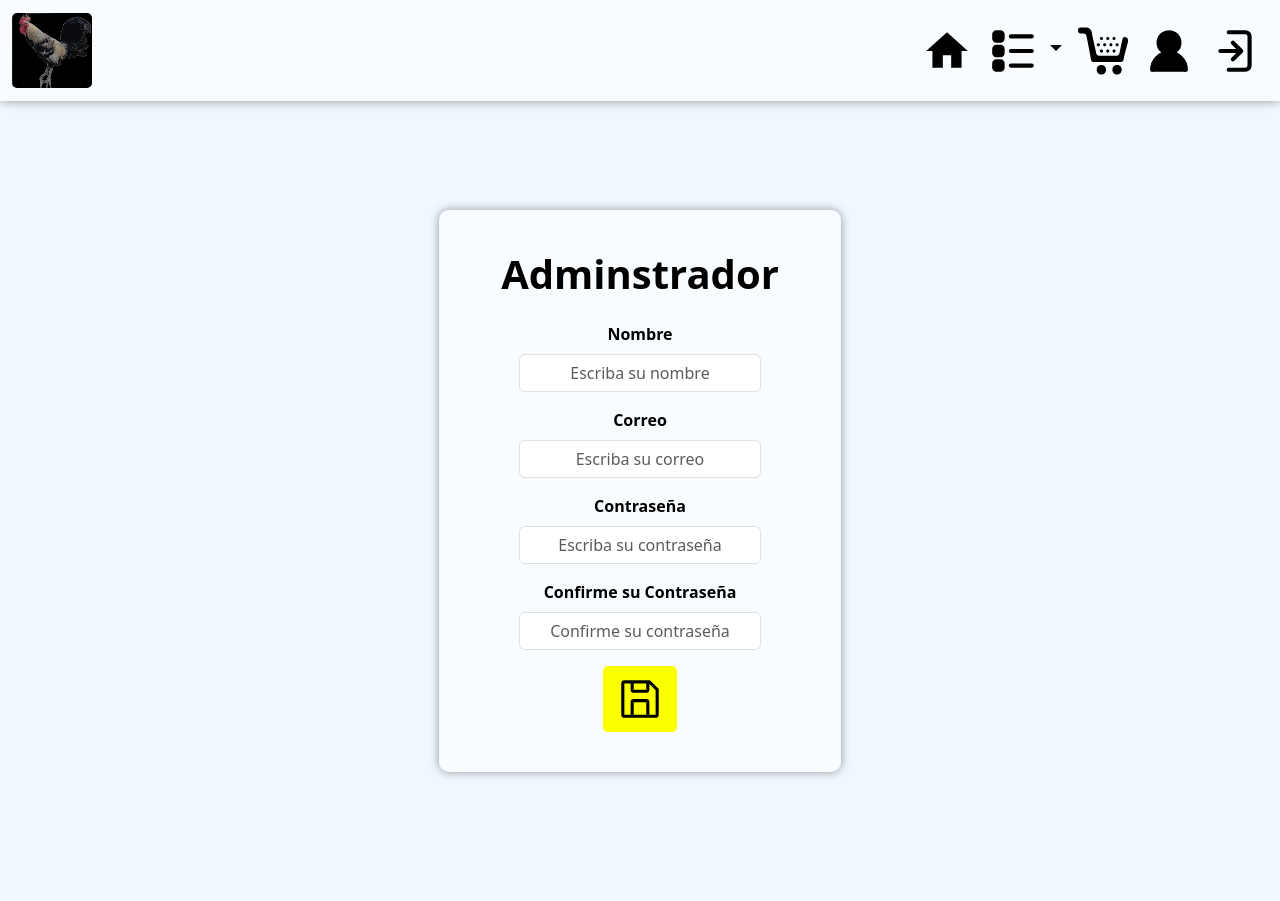
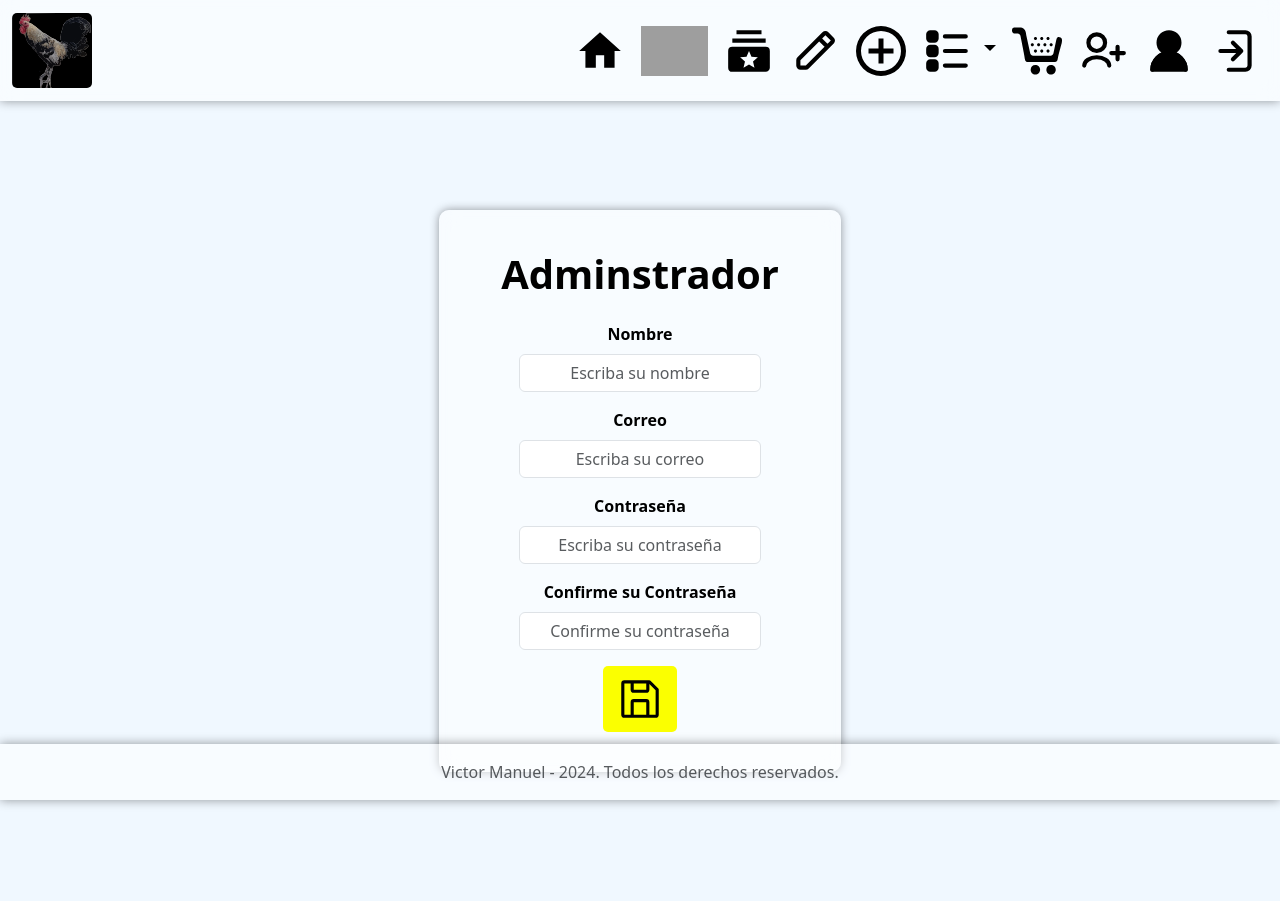
Before and after one commit to ElKarmak/Pw_venta-de-gallos-en-linea, a PHP site: page /crearUsuarioAdmin.html in a window 1280 px wide. Run offline with PHP 8.4, Linux system fonts and the light colour scheme; grey boxes are pictures that could not be loaded.

```diff
--- a/crearUsuarioAdmin.html
+++ b/crearUsuarioAdmin.html
@@ -109,6 +109,17 @@
         height: 75px;
         border-radius: 5px;
       }
+      footer {
+        position: fixed;
+        bottom: 0;
+        width: 100%;
+        background-color: rgba(255, 255, 255, 0.5);
+        text-emphasis-color: black;
+        box-shadow: 0 0 10px rgba(2, 0, 4, 0.4);
+      }
+      .footer{
+        box-shadow: 0 0 10px rgba(2, 0, 4, 0.4);
+      }
 
 
 
@@ -147,6 +158,61 @@
               />
             </a>
           </li>
+          <li class="nav-item">
+            <a
+              class="nav-link text-black"
+              aria-current="page"
+              href="/productosVenta.html"
+            >
+              <img
+                class="img-flu"
+                src="/icons/icon.svg"
+                alt=""
+              />
+            </a>
+          </li>
+
+          <li class="nav-item">
+            <a
+              class="nav-link text-black"
+              aria-current="page"
+              href="/productosVenta.html"
+            >
+              <img
+                class="img-flu"
+                src="/icons/iconProduct.svg"
+                alt=""
+              />
+            </a>
+          </li>
+
+          <li class="nav-item">
+            <a
+              class="nav-link text-black"
+              aria-current="page"
+              href="/editarProducto.html"
+            >
+              <img
+                class="img-flu"
+                src="/icons/IconUpdate.svg"
+                alt=""
+              />
+            </a>
+          </li>
+
+          <li class="nav-item">
+            <a
+              class="nav-link text-black"
+              aria-current="page"
+              href="/crearProducto.html"
+            >
+              <img
+                class="img-flu"
+                src="/icons/iconCreate.svg"
+                alt=""
+              />
+            </a>
+          </li>
 
           <!-- Dropdown menu for Categories -->
           <li class="nav-item dropdown">
@@ -176,6 +242,16 @@
               <img class="img-flu" src="/icons/shoping-cart.svg" alt="" />
             </a>
           </li>
+
+          <li class="nav-item">
+            <a
+              class="nav-link text-black"
+              aria-current="page"
+              href="/crearUsuarioAdmin.html"
+            >
+              <img class="img-flu" src="/icons/CreateAdmin.svg" alt="" />
+            </a>
+          </li>
           <li class="nav-item">
             <a
               class="nav-link text-black"
@@ -193,7 +269,7 @@
             <a
               class="nav-link text-black"
               aria-current="page"
-              href="/loginUsers.html"
+              href="/loginAdminstrdores.html"
             >
               <img
                 class="img-flu"
@@ -202,6 +278,7 @@
               />
             </a>
           </li>
+
         </ul>
       </div>
     </div>
@@ -253,6 +330,11 @@
     </div>
   </div>
 
+
+  <footer class="footer mt-auto py-3 text-center">
+    <span class="text-muted">Victor Manuel - <script>document.write(new Date().getFullYear())</script>. Todos los derechos reservados.</span>
+</footer>
+
   <script src="/validate/js/crearUsuarioaAndEditar.js"></script>
 
 </body>
--- /dev/null
+++ b/functions/cerrarSesion.php
@@ -0,0 +1,6 @@
+<?php
+
+session_start();
+session_destroy();
+
+header("Location: ../loginAdminstrdores.php");
--- a/loginAdminstrdores.html
+++ b/loginAdminstrdores.php
@@ -72,7 +72,10 @@
         <div class="container">
           <div class="card-body">
             <h1 class="card-title text-center mb-4">Admistradores</h1>
-            <form id="login-form" class="text-center needs-validation" action="/productosVenta.html">
+
+              <?= isset($_GET['error']) ? '<div class="alert alert-danger" role="alert">Usuario o contraseña incorrectos</div>' : '' ?>
+
+            <form id="login-form" class="text-center needs-validation" action="/functions/adminLogin.php" method="POST">
               <div class="mb-3 w-50 mx-auto">
                 <label for="username" class="form-label">Usuario</label>
                 <input id="input-text"  type="text" class="form-control" id="username" name="username"
```
Also changed, not shown: conetion.php (added, +32 -0 lines), crearUsuario.html (+14 -1 lines), databases/tienda.sql (+24 -8 lines), functions/adminLogin.php (added, +21 -0 lines), productosVenta.php (renamed from productosVenta.html, +15 -1 lines), loginUsers.php (renamed from loginUsers.html).
